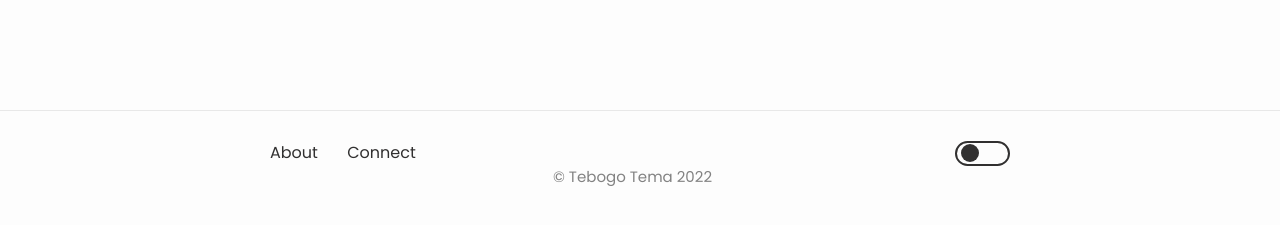
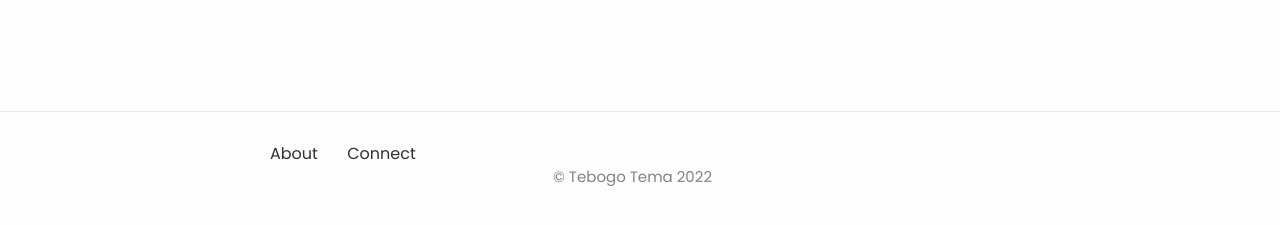
Before and after one commit to feelthedimez/feelthedimez.github.io, a Jekyll site: the page built from index.markdown, in a window 1280 px wide. Shown: the part 667-892 px from the top of the page. Built offline with Jekyll 4.4.1, drawn with Linux system fonts in a browser that asks for light colours.

Commit message:
Removed the darkmode light mode slider

```diff
--- a/_includes/footer.html
+++ b/_includes/footer.html
@@ -8,10 +8,10 @@
         <a href="#">About</a>
         <a href="#">Connect</a>
       </div>
-      <label class="switch">
+      <!-- <label class="switch">
         <input type="checkbox" name="myCheckbox" id="myCheckbox">
         <span class="slider round"></span>
-      </label>
+      </label> -->
     </div>
 
     <div class="footer-col-wrapper">
```
